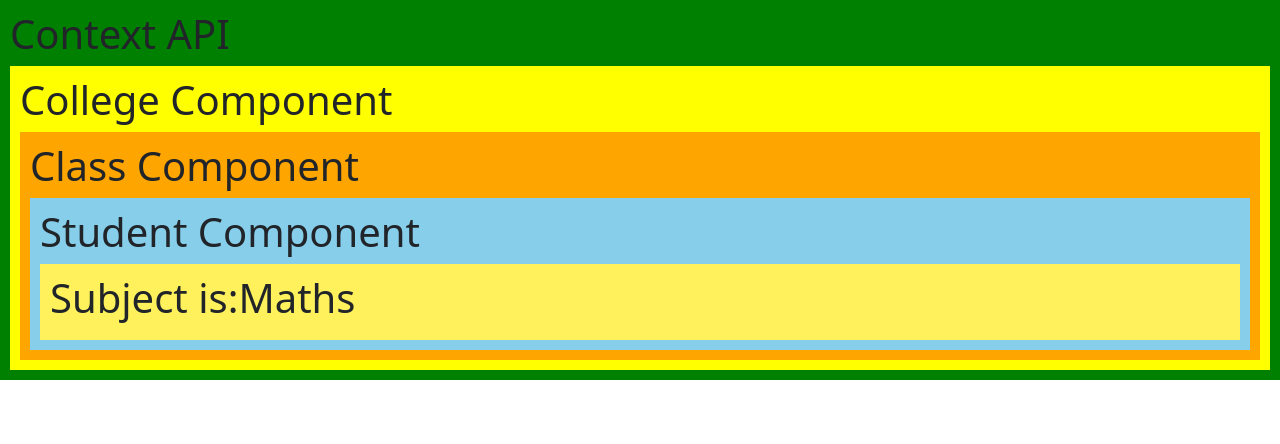
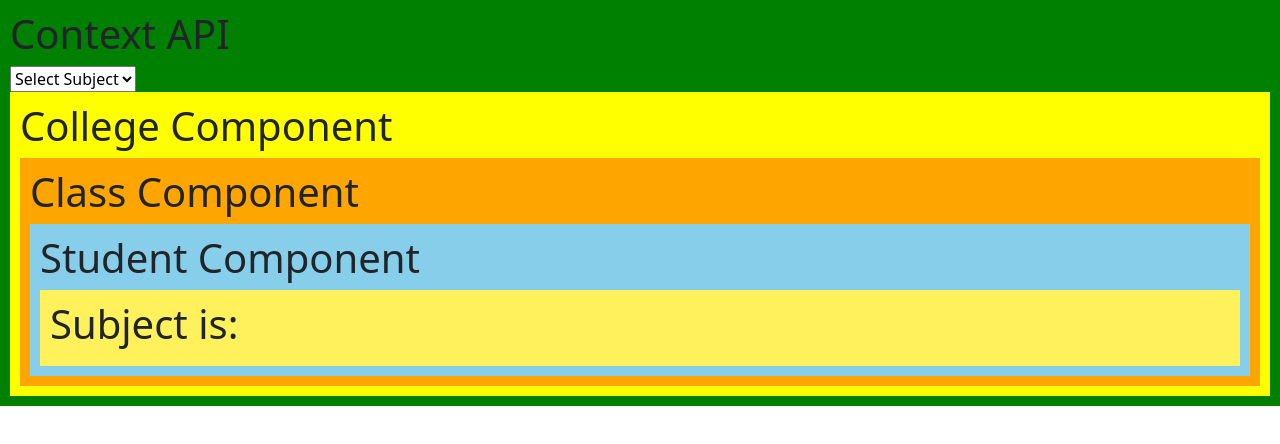
Before and after one commit to sumitbasu116/react-blog, a React (Vite) app: page / in a window 1280 px wide. Shown: the top 444 px of the page. Built offline with nearby package versions, Linux system fonts and the light colour scheme.

Commit message:
Context API part2-actual contxt API implementation

```diff
--- a/src/App.jsx
+++ b/src/App.jsx
@@ -1,10 +1,22 @@
+import { useState } from "react";
 import College from "./College";
+import { SubjectContext } from "./ContextData";
 
 function App() {
+  const [subject,setSubject] = useState("");
   return (
-    <div style={{backgroundColor:"green",padding:10}}>
-      <h1>Context API</h1>
-      <College/>
+    <div style={{ backgroundColor: "green", padding: 10 }}>
+      <SubjectContext.Provider value={subject}>
+        <h1>Context API</h1>
+        <select  onChange={(event)=>setSubject(event.target.value)}>
+          <option value="">Select Subject</option>
+          <option value="Math">Math</option>
+          <option value="English">English</option>
+          <option value="Physics">Physics</option>
+          <option value="Biology">Biology</option>
+        </select>
+        <College />
+      </SubjectContext.Provider>
     </div>
   )
 }
```
